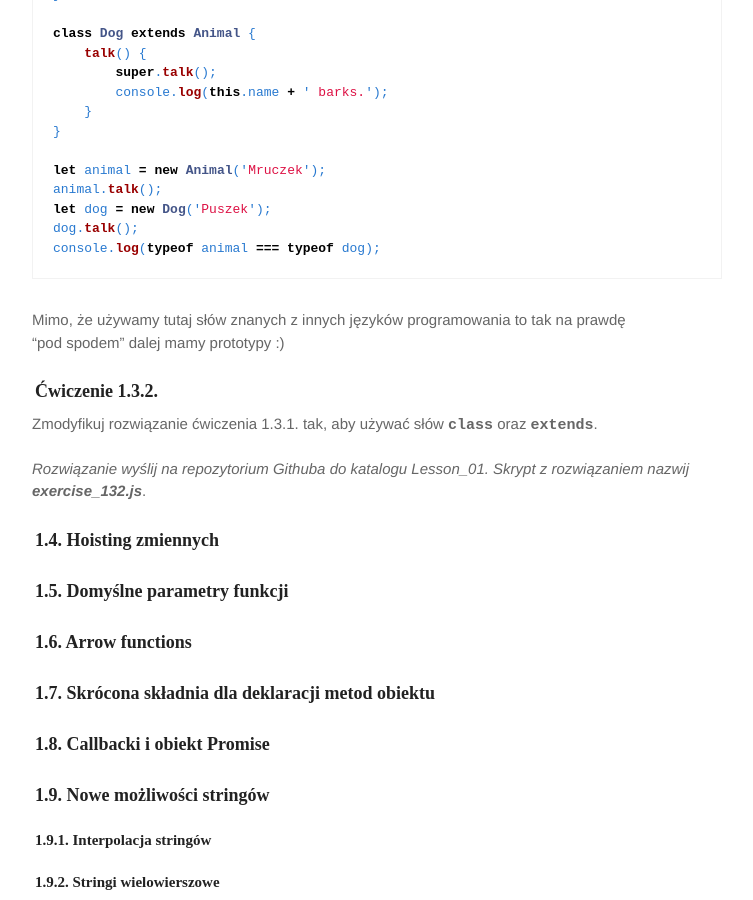
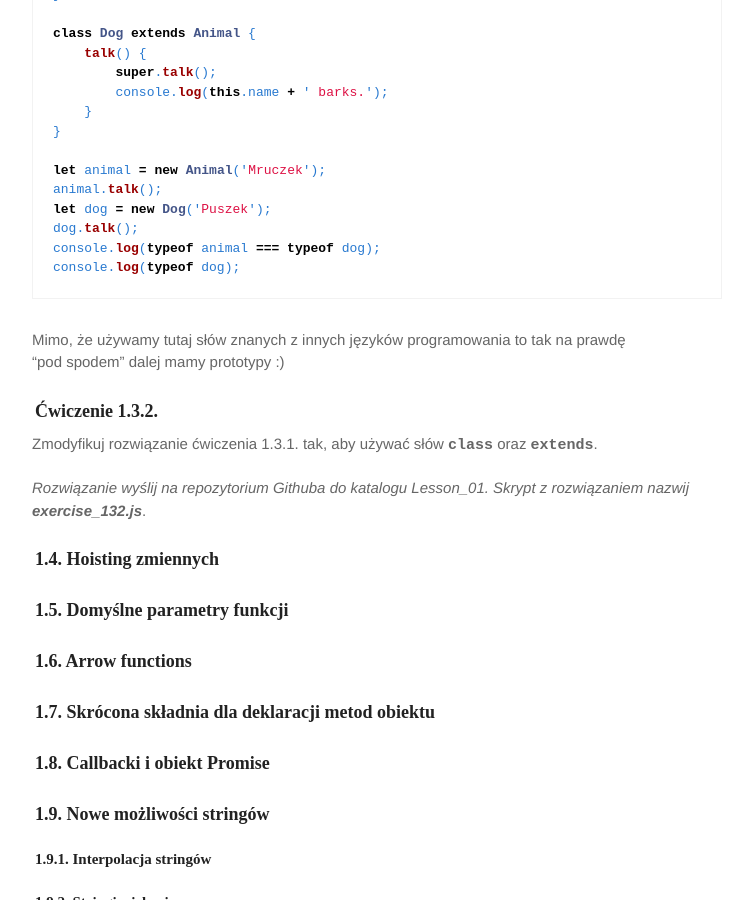
Before and after one commit to marcin-szczepanski/TWE, a Jekyll site: the page built from zajecia/2/zaj01.md, in a window 1280 px wide and 900 px high, scrolled down 4439 px. Shown: the whole window, without its empty margins (263-1016 px from the left). Built offline with Jekyll 4.4.1, drawn with Linux system fonts in a browser that asks for light colours; some web fonts are replaced.

Commit message:
Update zaj01.md

````diff
--- a/zajecia/2/zaj01.md
+++ b/zajecia/2/zaj01.md
@@ -202,6 +202,7 @@ animal.talk();
 let dog = new Dog('Puszek');
 dog.talk();
 console.log(typeof animal === typeof dog);
+console.log(typeof dog);
 ```
 
 Mimo, że używamy tutaj słów znanych z innych języków programowania to tak na&nbsp;prawdę "pod&nbsp;spodem" dalej mamy prototypy :)
````
